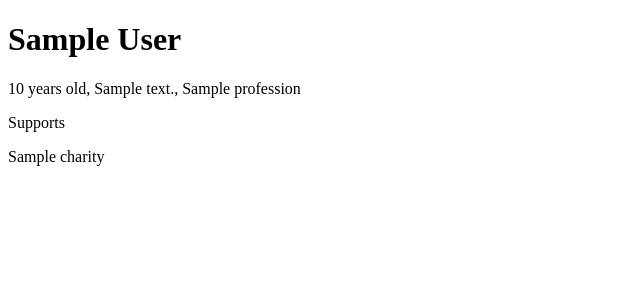
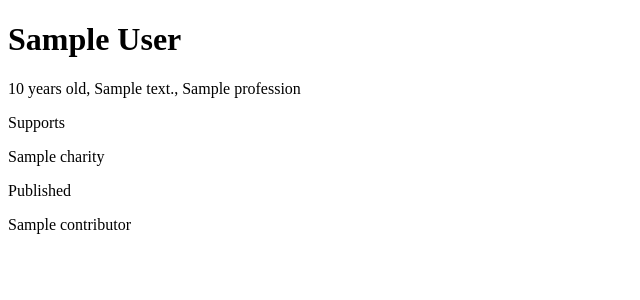
Before and after one commit to ByAnthony/covid_stories, a Flask app: page /contributors/1/ in a window 1280 px wide. Shown: the part 96-396 px from the top of the page, without its empty margins (0-640 px from the left). Run offline with Flask 2, Linux system fonts and the light colour scheme; a database or web service that is not in the repository returns one stand-in record (values such as "Sample title"); some libraries are stand-ins or nearby versions.

Commit message:
Right join contributors/memories

```diff
--- a/controllers/contributor_controller.py
+++ b/controllers/contributor_controller.py
@@ -14,8 +14,9 @@ def contributors():
 def show(id):
     contributor = contributor_repository.select(id)
     charities = contributor_repository.charities(contributor)
+    memories = contributor_repository.memories(contributor)
     contributor_name = contributor.first_name + " " + contributor.last_name
-    return render_template("contributors/show.html", title=contributor_name, contributor=contributor, charities=charities)
+    return render_template("contributors/show.html", title=contributor_name, contributor=contributor, charities=charities, memories=memories)
 
 @contributors_blueprint.route("/contributors/new/")
 def new_contributor():
--- a/repositories/contributor_repository.py
+++ b/repositories/contributor_repository.py
@@ -43,3 +43,16 @@ def charities(contributor):
         charity = Charity(row['name'], row['description'], row['website'], row['id'])
         charities.append(charity)
     return charities
+
+def memories(contributor):
+    memories = []
+    sql = "SELECT contributors.*, memories.* FROM contributors RIGHT JOIN memories ON contributors.id=memories.contributor_id WHERE contributor_id=%s"
+    values = [contributor.id]
+    result = run_sql(sql, values)
+
+    for row in result:
+        contributor = contributor_repository.select(row['contributor_id'])
+        charity = charity_repository.select(row['charity_id'])
+        memory = Memory(row['title'], contributor, row['story'], row['date'], charity, row['id'])
+        memories.append(memory)
+    return memories
--- a/templates/contributors/show.html
+++ b/templates/contributors/show.html
@@ -10,4 +10,10 @@
             <p>{{charity.name}}</p>
             {% endfor %}
         </div>
+        <div>
+            {% for memory in memories %}
+            <p>Published</p>
+            <p>{{memory.title}}</p>
+            {% endfor %}
+        </div>
 {% endblock %}
```
